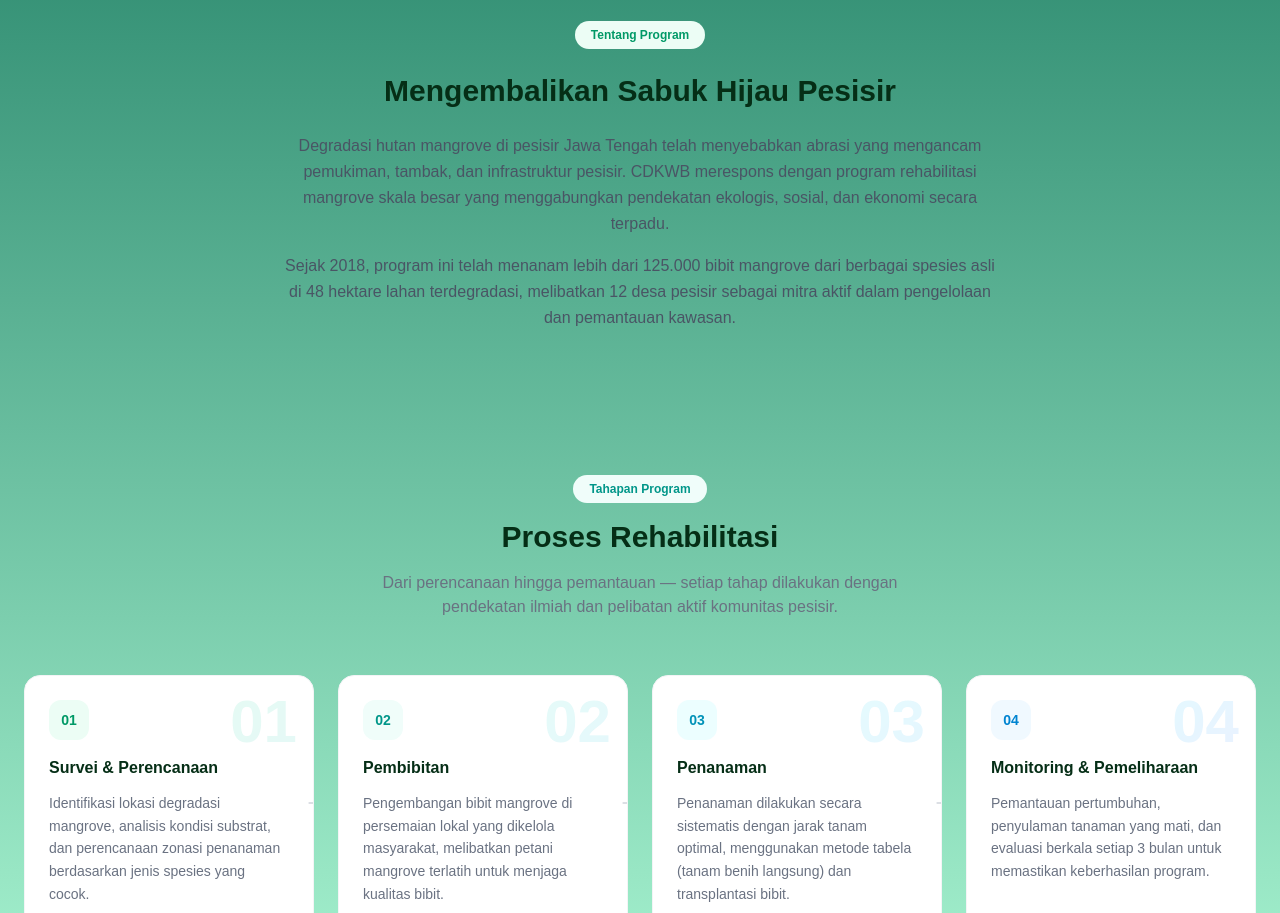
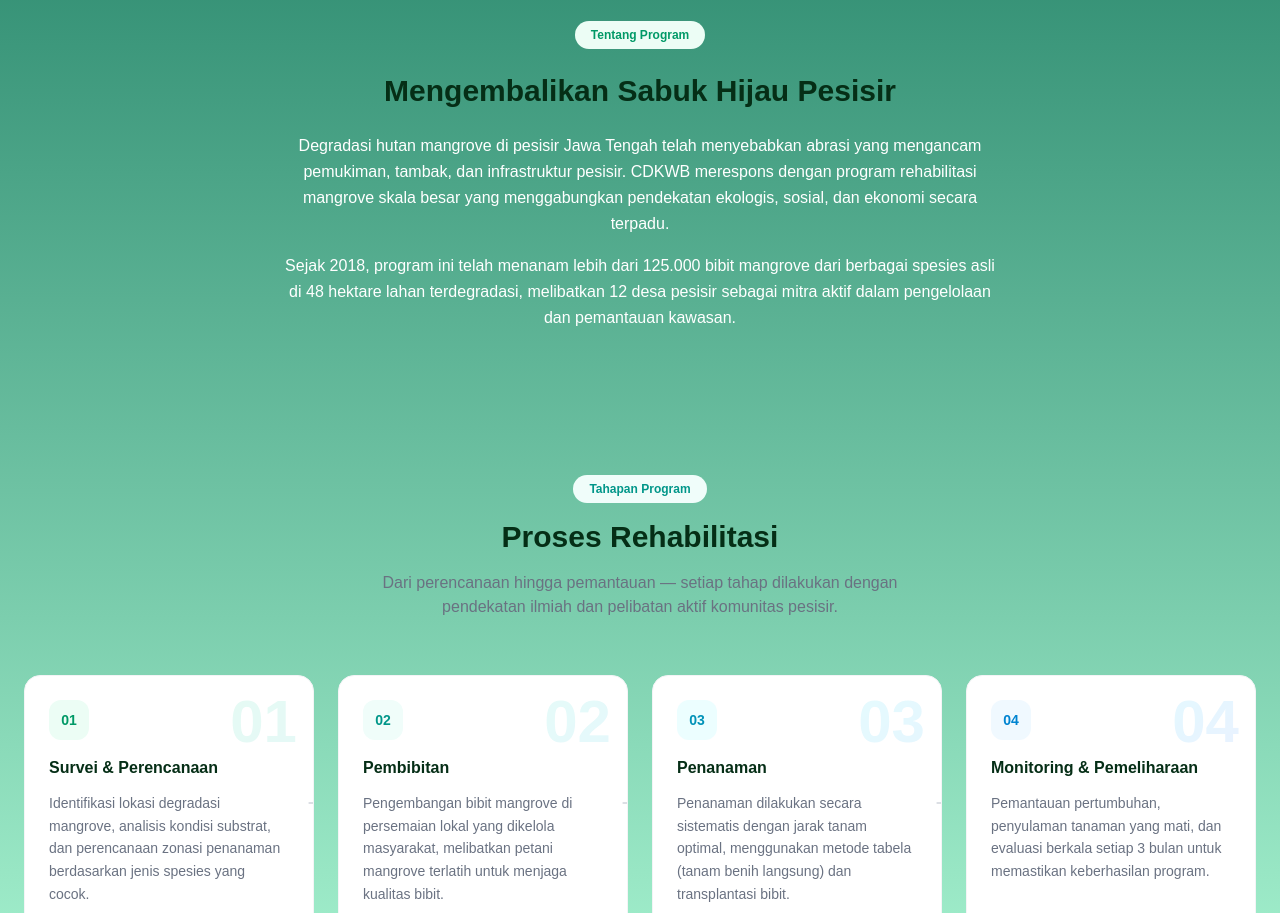
Before and after one commit to arzahta249/cdkwb.diskan, a Next.js app: page /konservasi/rehabilitasi-mangrove in a window 1280 px wide. Shown: the part 1020-1933 px from the top of the page. Built offline with nearby package versions, Linux system fonts and the light colour scheme.

Commit message:
style: change intro section paragraph text to white to match green background

```diff
--- a/app/konservasi/rehabilitasi-mangrove/page.tsx
+++ b/app/konservasi/rehabilitasi-mangrove/page.tsx
@@ -305,12 +305,12 @@
           <h2 className="text-3xl font-bold text-[#052e16] mb-6">
             Mengembalikan Sabuk Hijau Pesisir
           </h2>
-          <p className="text-gray-600 leading-relaxed mb-4">
+          <p className="text-white leading-relaxed mb-4">
             Degradasi hutan mangrove di pesisir Jawa Tengah telah menyebabkan abrasi yang mengancam
             pemukiman, tambak, dan infrastruktur pesisir. CDKWB merespons dengan program rehabilitasi
             mangrove skala besar yang menggabungkan pendekatan ekologis, sosial, dan ekonomi secara terpadu.
           </p>
-          <p className="text-gray-600 leading-relaxed">
+          <p className="text-white leading-relaxed">
             Sejak 2018, program ini telah menanam lebih dari 125.000 bibit mangrove dari berbagai spesies
             asli di 48 hektare lahan terdegradasi, melibatkan 12 desa pesisir sebagai mitra aktif dalam
             pengelolaan dan pemantauan kawasan.
```
